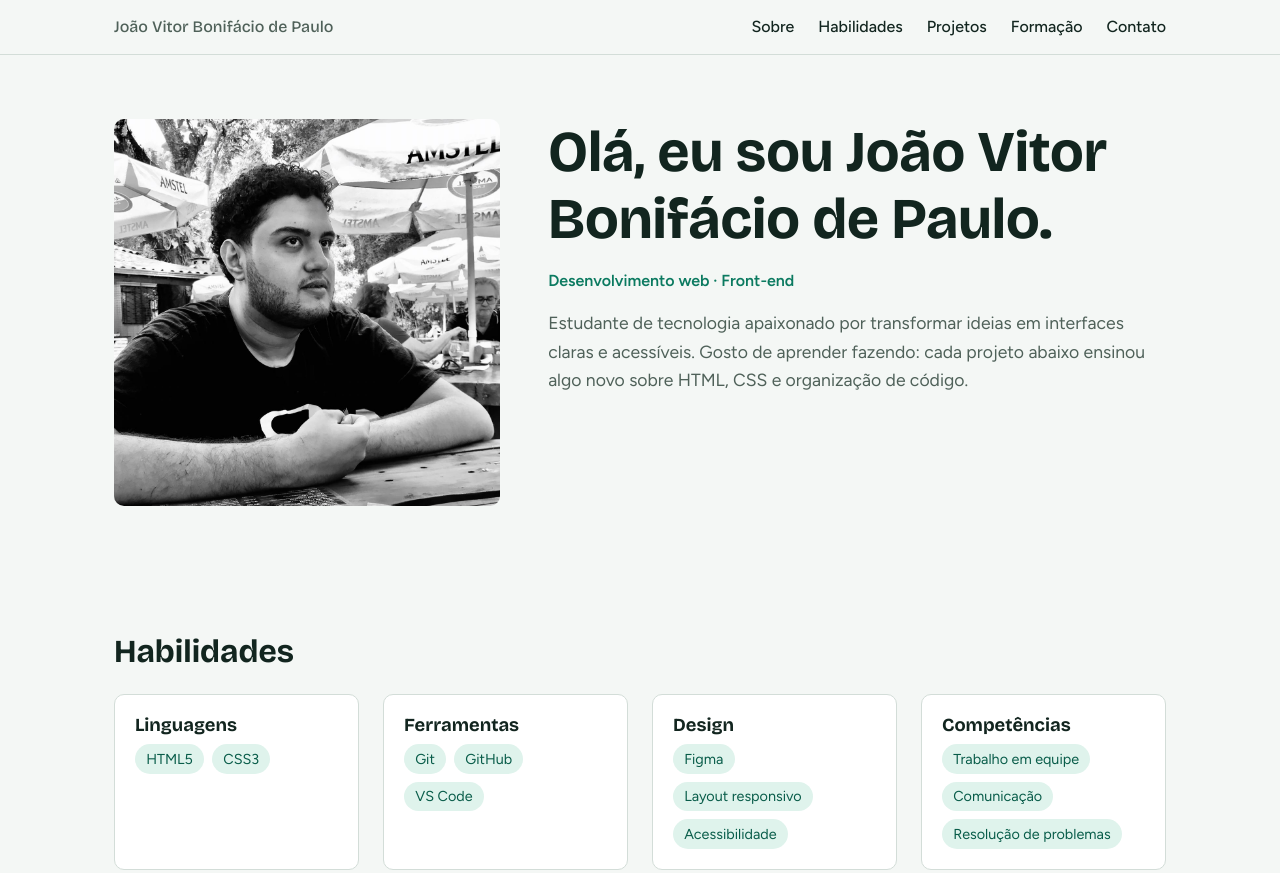
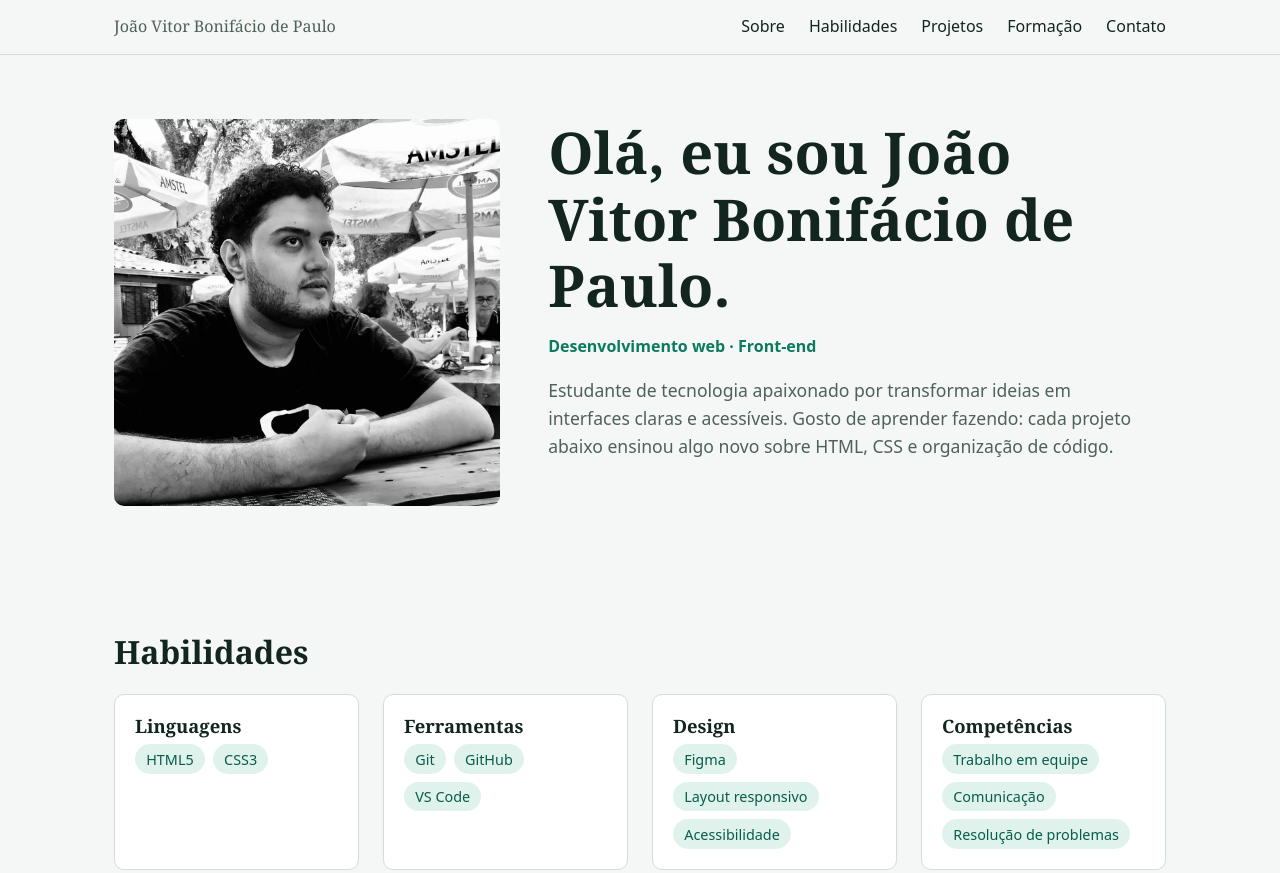
Before and after one commit to Joao-Vitor-Bonifacio/portfolio_pessoal, a plain HTML site: page index.html in a window 1280 px wide. Shown: the top 873 px of the page. Drawn offline with nearby package versions, Linux system fonts and the light colour scheme.

Commit message:
nesse commit dei uma "polida" na fonte de escritura

```diff
--- a/css/style.css
+++ b/css/style.css
@@ -10,8 +10,8 @@
   --cor-destaque-escuro: #085c49;
   --cor-borda: #d3ddd8;
 
-  --fonte-titulo: "Bricolage Grotesque", system-ui, sans-serif;
-  --fonte-texto: "Figtree", system-ui, sans-serif;
+  --fonte-titulo: "Fraunces", Georgia, serif;
+  --fonte-texto: "DM Sans", system-ui, sans-serif;
 
   --espaco: 1.5rem;
   --raio: 10px;
```
